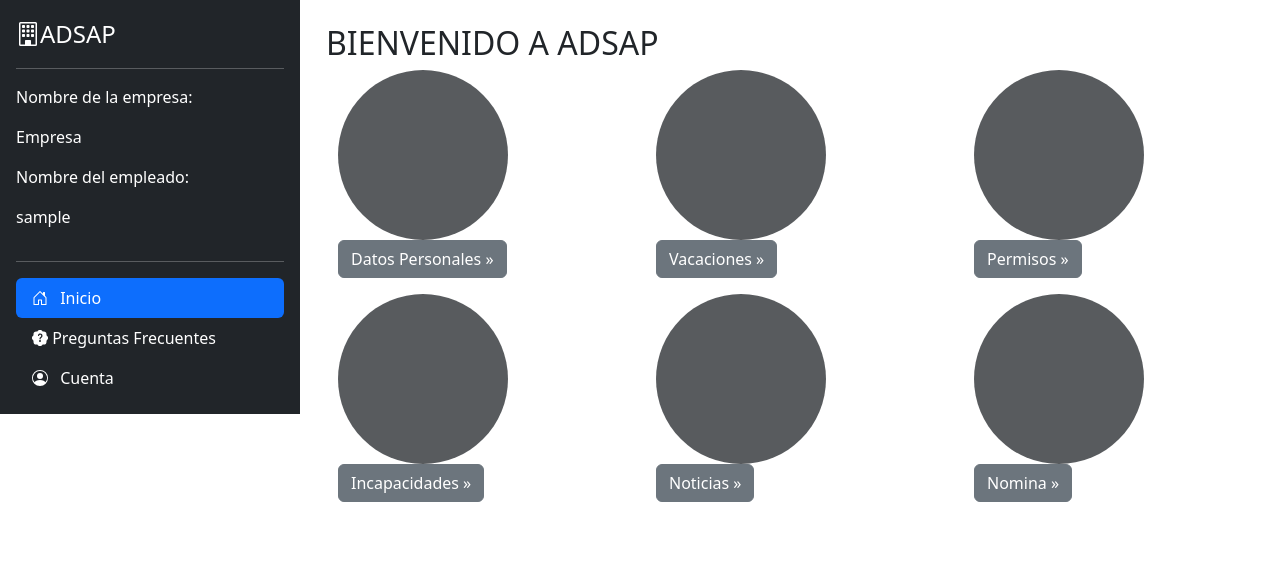
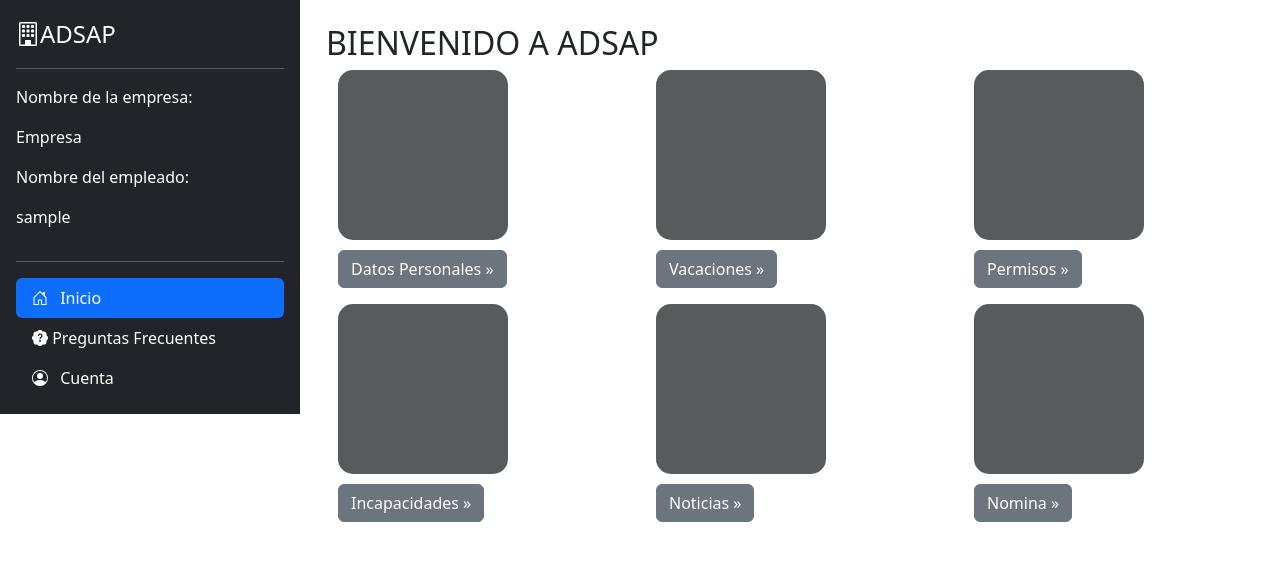
Before and after one commit to EddVargs8/ADSAP, a Django app: page /home/home/ in a window 1280 px wide. Shown: the top 561 px of the page. Run offline with Django 5.2, Linux system fonts and the light colour scheme; the visitor is signed in with stand-in values (Sample User, id 1); some libraries are stand-ins or nearby versions.

Commit message:
Bordes redondeados INDEX.HTML

```diff
--- a/ADSAP/templates/index.html
+++ b/ADSAP/templates/index.html
@@ -3,41 +3,49 @@
 {% block title %}INDEX VIEW {% endblock title %}
 
 {% block content %}
+<style>
+  .container.marketing .col-lg-4 .bd-placeholder-img {
+    border-radius: 15px;
+  }
 
+  .btn{
+    margin-top: 10px;
+  }
+</style>
 <br>
 
 <h2>BIENVENIDO A ADSAP</h2>
 <div class="container marketing">
     <div class="row">
       <div class="col-lg-4">
-        <svg class="bd-placeholder-img rounded-circle" width="170" height="170" xmlns="http://www.w3.org/2000/svg" role="img" aria-label="Placeholder" preserveAspectRatio="xMidYMid slice" focusable="false"><title>Placeholder</title><rect width="100%" height="100%" fill="var(--bs-secondary-color)"/></svg>
+        <svg class="bd-placeholder-img" width="170" height="170" xmlns="http://www.w3.org/2000/svg" role="img" aria-label="Placeholder" preserveAspectRatio="xMidYMid slice" focusable="false"><title>Placeholder</title><rect width="100%" height="100%" fill="var(--bs-secondary-color)"/></svg>
         <p><a class="btn btn-secondary" href="#">Datos Personales &raquo;</a></p>
       </div><!-- /.col-lg-4 -->
       <div class="col-lg-4">
-        <svg class="bd-placeholder-img rounded-circle" width="170" height="170" xmlns="http://www.w3.org/2000/svg" role="img" aria-label="Placeholder" preserveAspectRatio="xMidYMid slice" focusable="false"><title>Placeholder</title><rect width="100%" height="100%" fill="var(--bs-secondary-color)"/></svg>
+        <svg class="bd-placeholder-img" width="170" height="170" xmlns="http://www.w3.org/2000/svg" role="img" aria-label="Placeholder" preserveAspectRatio="xMidYMid slice" focusable="false"><title>Placeholder</title><rect width="100%" height="100%" fill="var(--bs-secondary-color)"/></svg>
 
         <p><a class="btn btn-secondary" href="#">Vacaciones &raquo;</a></p>
       </div><!-- /.col-lg-4 -->
       <div class="col-lg-4">
-        <svg class="bd-placeholder-img rounded-circle" width="170" height="170" xmlns="http://www.w3.org/2000/svg" role="img" aria-label="Placeholder" preserveAspectRatio="xMidYMid slice" focusable="false"><title>Placeholder</title><rect width="100%" height="100%" fill="var(--bs-secondary-color)"/></svg>
+        <svg class="bd-placeholder-img" width="170" height="170" xmlns="http://www.w3.org/2000/svg" role="img" aria-label="Placeholder" preserveAspectRatio="xMidYMid slice" focusable="false"><title>Placeholder</title><rect width="100%" height="100%" fill="var(--bs-secondary-color)"/></svg>
 
         <p><a class="btn btn-secondary" href="#">Permisos &raquo;</a></p>
       </div><!-- /.col-lg-4 -->
       <div class="col-lg-4">
-        <svg class="bd-placeholder-img rounded-circle" width="170" height="170" xmlns="http://www.w3.org/2000/svg" role="img" aria-label="Placeholder" preserveAspectRatio="xMidYMid slice" focusable="false"><title>Placeholder</title><rect width="100%" height="100%" fill="var(--bs-secondary-color)"/></svg>
+        <svg class="bd-placeholder-img" width="170" height="170" xmlns="http://www.w3.org/2000/svg" role="img" aria-label="Placeholder" preserveAspectRatio="xMidYMid slice" focusable="false"><title>Placeholder</title><rect width="100%" height="100%" fill="var(--bs-secondary-color)"/></svg>
 
         <p><a class="btn btn-secondary" href="#">Incapacidades &raquo;</a></p>
       </div><!-- /.col-lg-4 -->
       <div class="col-lg-4">
-        <svg class="bd-placeholder-img rounded-circle" width="170" height="170" xmlns="http://www.w3.org/2000/svg" role="img" aria-label="Placeholder" preserveAspectRatio="xMidYMid slice" focusable="false"><title>Placeholder</title><rect width="100%" height="100%" fill="var(--bs-secondary-color)"/></svg>
+        <svg class="bd-placeholder-img" width="170" height="170" xmlns="http://www.w3.org/2000/svg" role="img" aria-label="Placeholder" preserveAspectRatio="xMidYMid slice" focusable="false"><title>Placeholder</title><rect width="100%" height="100%" fill="var(--bs-secondary-color)"/></svg>
 
         <p><a class="btn btn-secondary" href="#">Noticias &raquo;</a></p>
       </div><!-- /.col-lg-4 -->
       <div class="col-lg-4">
-        <svg class="bd-placeholder-img rounded-circle" width="170" height="170" xmlns="http://www.w3.org/2000/svg" role="img" aria-label="Placeholder" preserveAspectRatio="xMidYMid slice" focusable="false"><title>Placeholder</title><rect width="100%" height="100%" fill="var(--bs-secondary-color)"/></svg>
+        <svg class="bd-placeholder-img" width="170" height="170" xmlns="http://www.w3.org/2000/svg" role="img" aria-label="Placeholder" preserveAspectRatio="xMidYMid slice" focusable="false"><title>Placeholder</title><rect width="100%" height="100%" fill="var(--bs-secondary-color)"/></svg>
 
         <p><a class="btn btn-secondary" href="#">Nomina &raquo;</a></p>
       </div><!-- /.col-lg-4 -->
     </div><!-- /.row -->
-
+</div>
 {% endblock content %}
```
